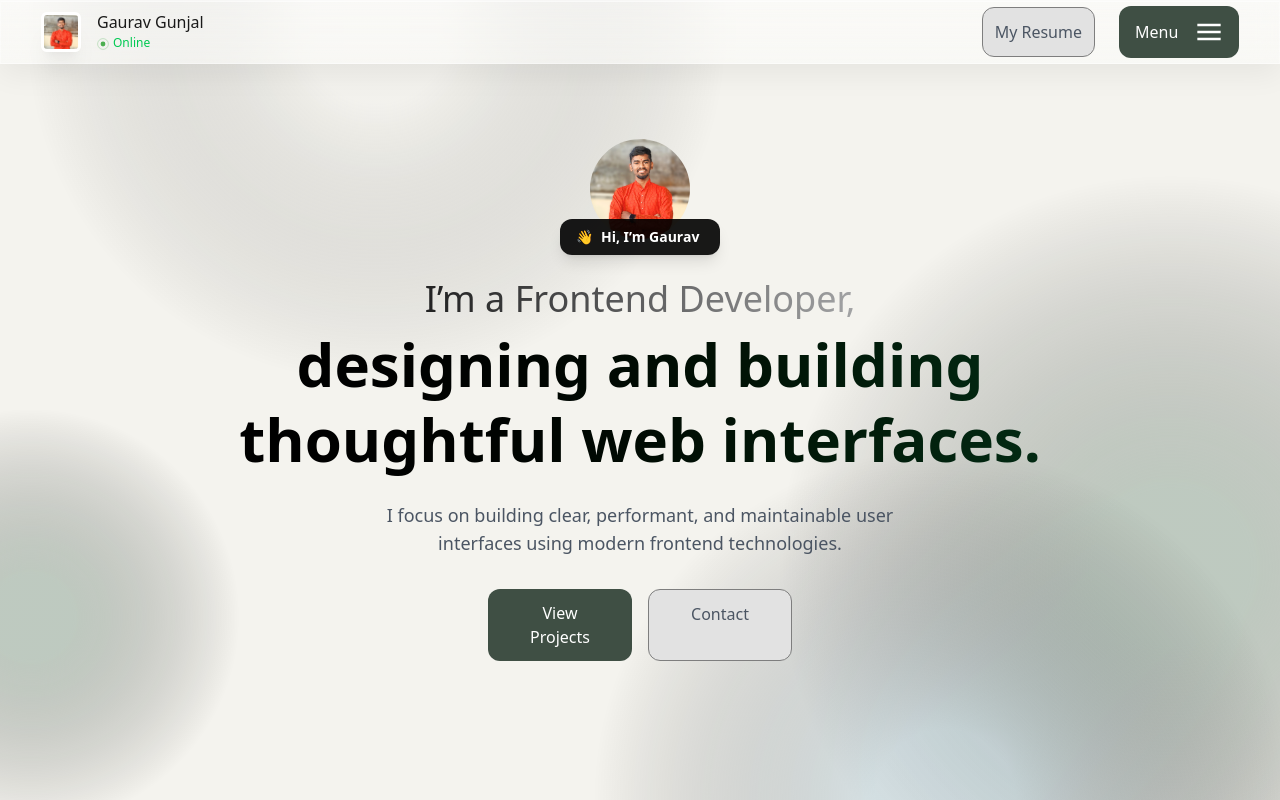
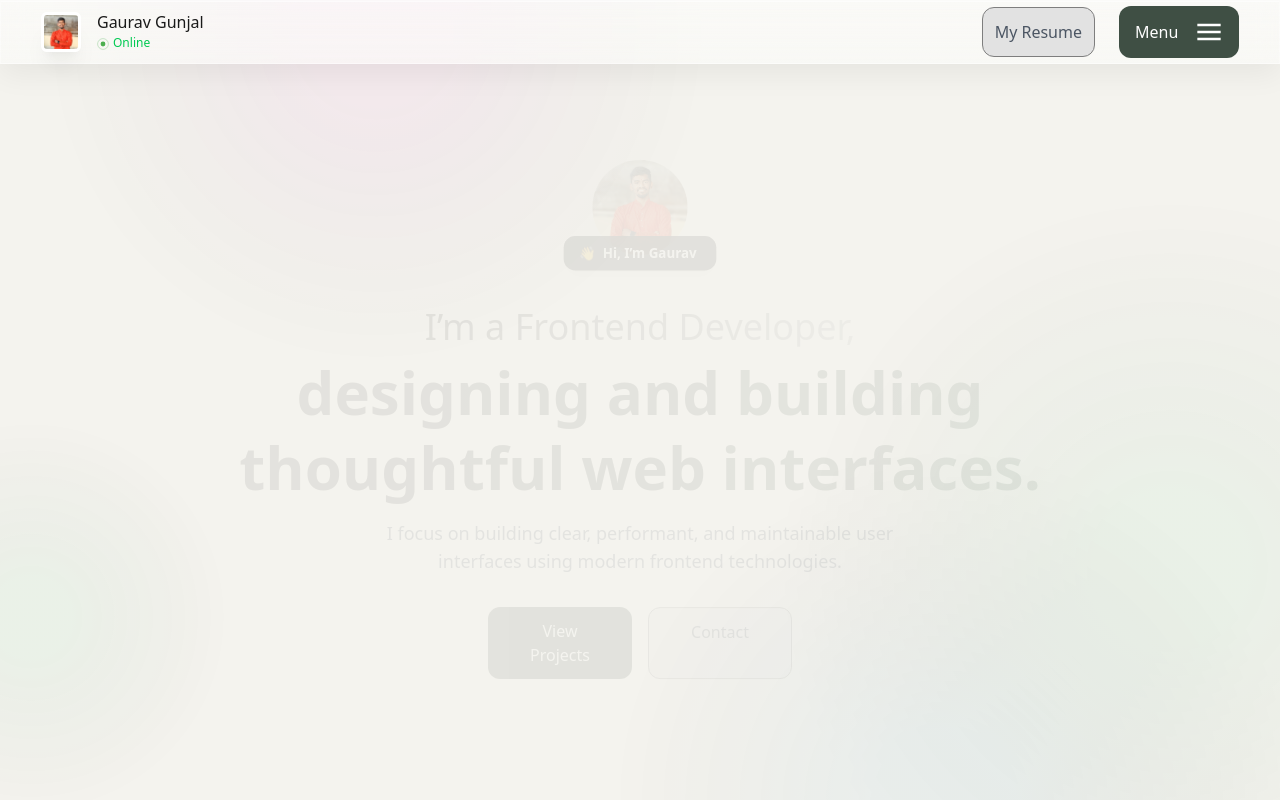
Before and after one commit to gauravGunjal14/portfolio, a React (Vite) app: page / in a window 1280 px wide. Built offline with nearby package versions, Linux system fonts and the light colour scheme.

Commit message:
hero start aanimation

```diff
--- a/src/Components/GradientBackground.jsx
+++ b/src/Components/GradientBackground.jsx
@@ -11,11 +11,11 @@ export default function GradientBackground() {
     let blobs = [];
 
     const COLORS = [
-      "rgba(110,139,122,0.4)",
-      "rgba(143,169,155,0.5)",
-      "rgba(170,200,215,0.4)",
-      "rgba(120,155,180,0.1)",
-      "rgba(240,240,235,0.3)",
+      "rgba(30, 186, 95, 0.1)",
+      "rgba(22, 73, 213, 0.1)",
+      "rgba(20, 135, 193, 0.1)",
+      "rgba(52, 30, 160, 0.1)",
+      "rgba(210, 16, 194, 0.1)",
     ];
 
     function resize() {
@@ -76,7 +76,7 @@ export default function GradientBackground() {
   return (
     <canvas
       ref={canvasRef}
-      className="absolute inset-0 w-full h-full"
+      className="absolute inset-0 w-full h-full opacity-[0.45] pointer-events-none"
     />
   );
 }
--- a/src/Components/Hero.jsx
+++ b/src/Components/Hero.jsx
@@ -4,6 +4,50 @@ import GradientBackground from "./GradientBackground.jsx"
 import { Link } from "react-router-dom";
 
 export default function Hero() {
+
+    const avatarRef = useRef(null);
+    const headingRef = useRef(null);
+    const subTextRef = useRef(null);
+    const ctaRef = useRef(null);
+
+    useEffect(() => {
+        const tl = gsap.timeline({ defaults: { ease: "power2.out" } });
+
+        tl.from(avatarRef.current, {
+            opacity: 0,
+            y: 20,
+            scale: 0.95,
+            duration: 0.6,
+        })
+            .from(
+                headingRef.current.children,
+                {
+                    opacity: 0,
+                    y: 30,
+                    duration: 0.6,
+                    stagger: 0.12,
+                },
+                "-=0.2"
+            )
+            .from(
+                subTextRef.current,
+                {
+                    opacity: 0,
+                    y: 20,
+                    duration: 0.4,
+                },
+                "-=0.2"
+            )
+            .from(
+                ctaRef.current,
+                {
+                    opacity: 0,
+                    y: 20,
+                    duration: 0.4,
+                },
+                "-=0.2"
+            );
+    }, []);
 
     return (
         <section className="relative min-h-screen overflow-hidden bg-[#F4F3EE]">
@@ -13,7 +57,9 @@ export default function Hero() {
             {/* Content */}
             <div className="relative z-10 h-screen flex flex-col items-center justify-center text-center px-6">
 
-                <div className="flex flex-col items-center relative mb-10">
+                <div
+                    ref={avatarRef}
+                    className="flex flex-col items-center relative mb-10">
                     <img className="h-25 w-25 rounded-full" src="./gaurav.jpg" alt="Gaurav Gunjal" />
                     <div className="mb-6 inline-flex w-40 items-center gap-2 rounded-xl bg-black/90 px-4 py-2 text-sm font-semibold text-white absolute -bottom-10 shadow-lg">
                         <span>👋</span>
@@ -21,7 +67,7 @@ export default function Hero() {
                     </div>
                 </div>
 
-                <div className="max-w-4xl">
+                <div ref={headingRef} className="max-w-4xl">
                     <p className="text-2xl md:text-4xl font-medium bg-linear-to-r from-black to-gray-100 bg-clip-text text-transparent mb-2">
                         I’m a Frontend Developer,
                     </p>
@@ -31,12 +77,13 @@ export default function Hero() {
                     </h1>
                 </div>
 
-                <p className="mt-6 max-w-xl text-secondary text-lg">
+                <p ref={subTextRef} className="mt-6 max-w-xl text-secondary text-lg">
                     I focus on building clear, performant, and maintainable user interfaces
                     using modern frontend technologies.
                 </p>
 
-                <div className="mt-8 flex gap-4">
+
+                <div ref={ctaRef} className="mt-8 flex gap-4">
                     <Link to="/projects" className="bg-accent w-36 px-6 py-3 rounded-xl">
                         View Projects
                     </Link>
```
